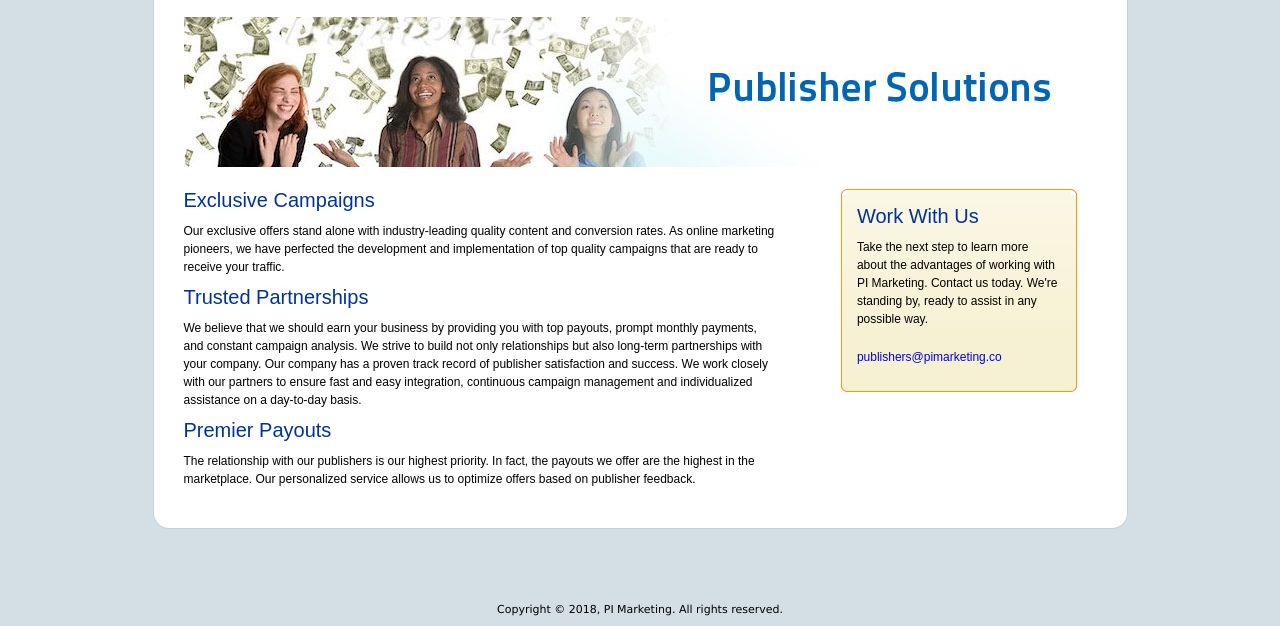
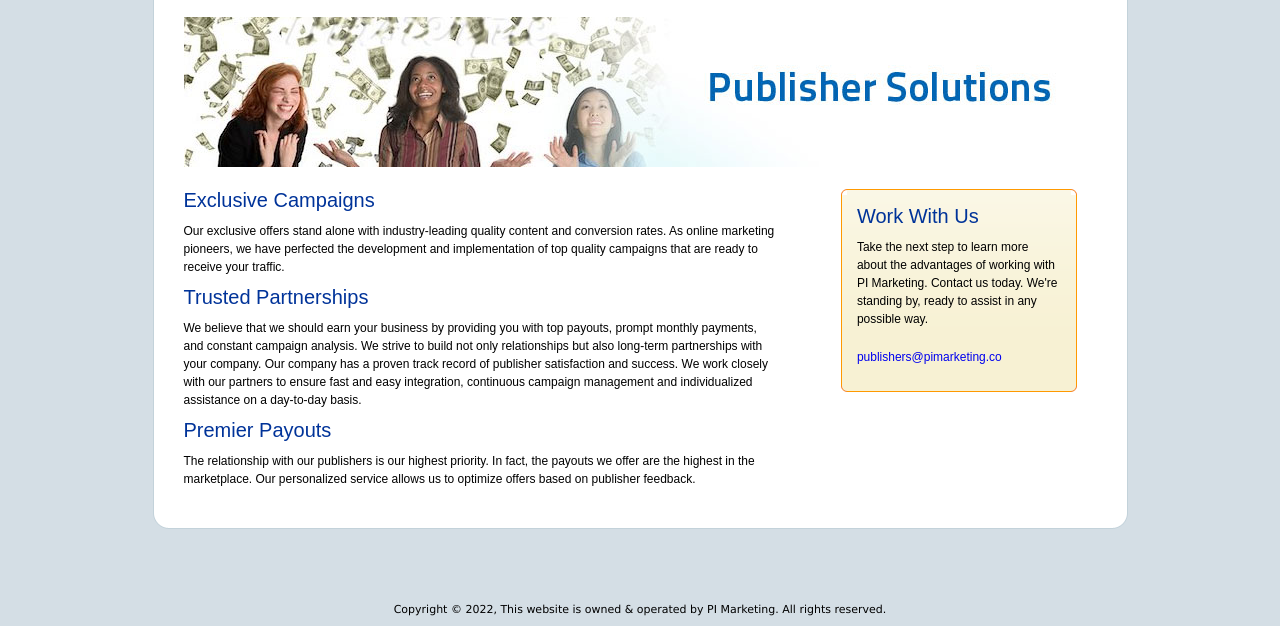
Before and after one commit to amarochan/PI-Marketing, a plain HTML site: page publishers.html in a window 1280 px wide. Shown: the part 174-800 px from the top of the page. Drawn offline with Linux system fonts and the light colour scheme.

Commit message:
Update publishers.html

```diff
--- a/publishers.html
+++ b/publishers.html
@@ -85,7 +85,7 @@ DD_belatedPNG.fix('.png_fix');
     </div>
     <!--body_cnr-->
     <div id="footer_cnr">
-       <div class="in">Copyright © 2018, PI Marketing. All rights reserved.</div>
+       <div class="in">Copyright © 2022, This website is owned & operated by PI Marketing. All rights reserved.</div>
     </div>
     <!--footer_cnr-->
   </div>
```
